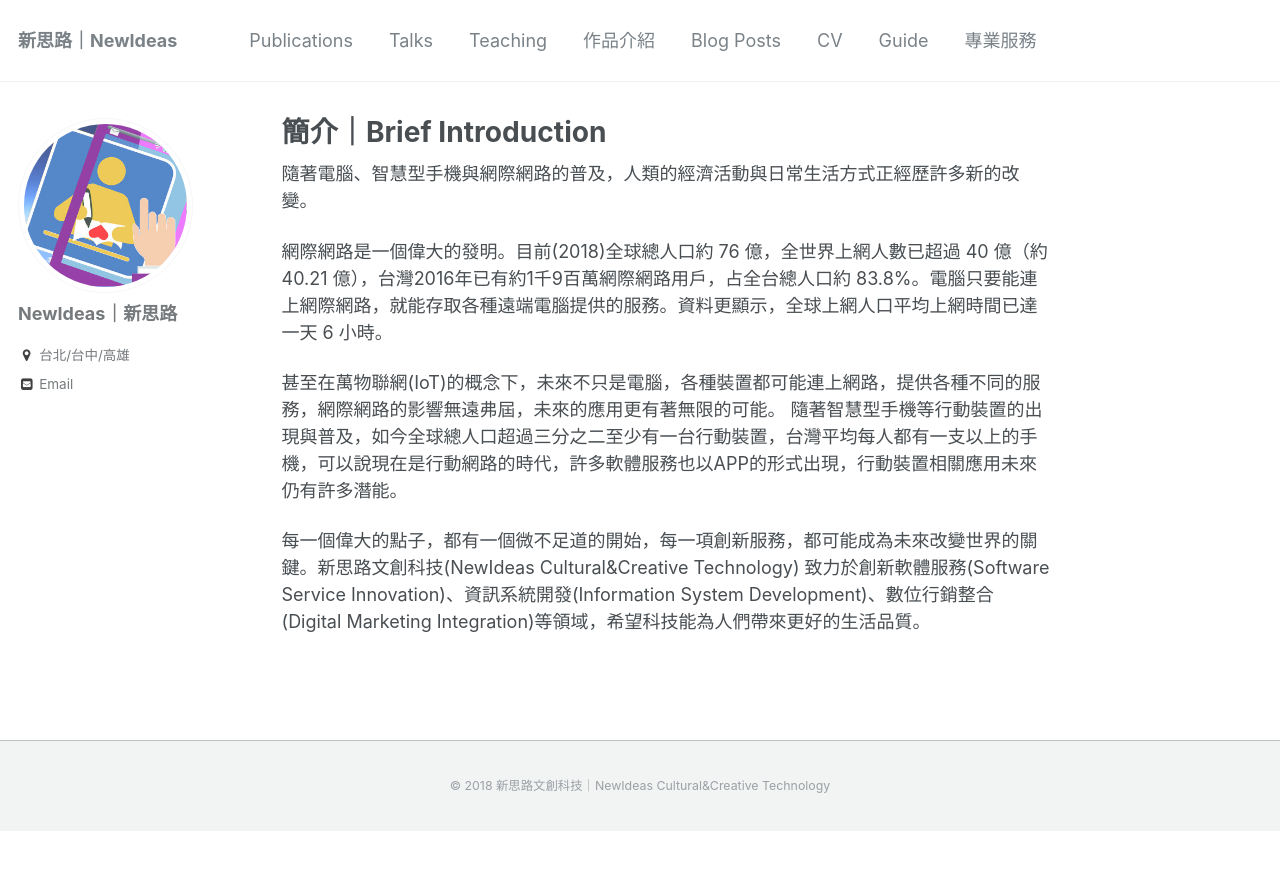
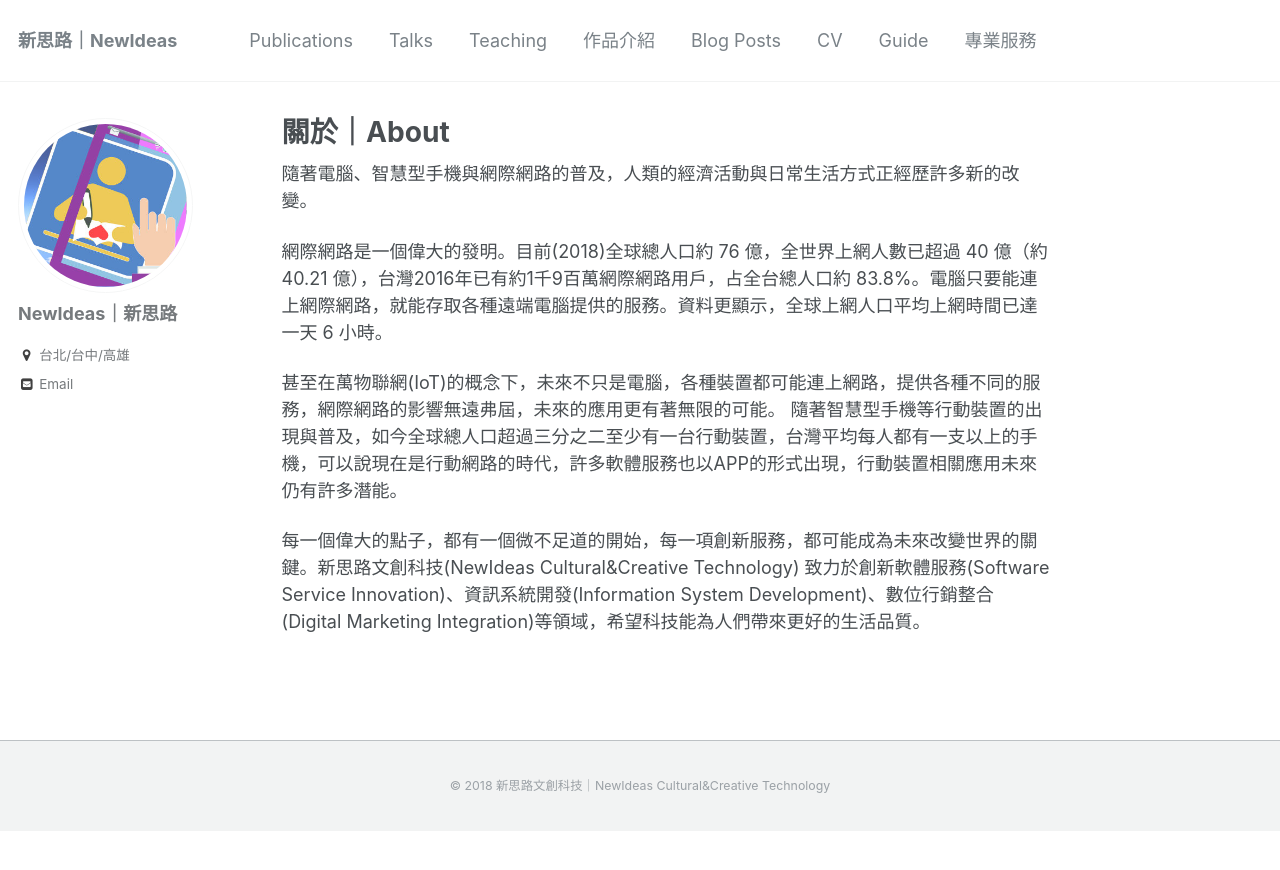
Before and after one commit to ikevin28/newideas8.github.io, a Jekyll site: the page built from _pages/about.md, in a window 1280 px wide. Shown: the top 870 px of the page. Built offline with Jekyll 4.4.1, drawn with Linux system fonts in a browser that asks for light colours.

Commit message:
Update about.md

```diff
--- a/_pages/about.md
+++ b/_pages/about.md
@@ -1,6 +1,6 @@
 ---
 permalink: /
-title: "簡介｜Brief Introduction"
+title: "關於｜About"
 excerpt: "About me"
 author_profile: true
 redirect_from:
```
